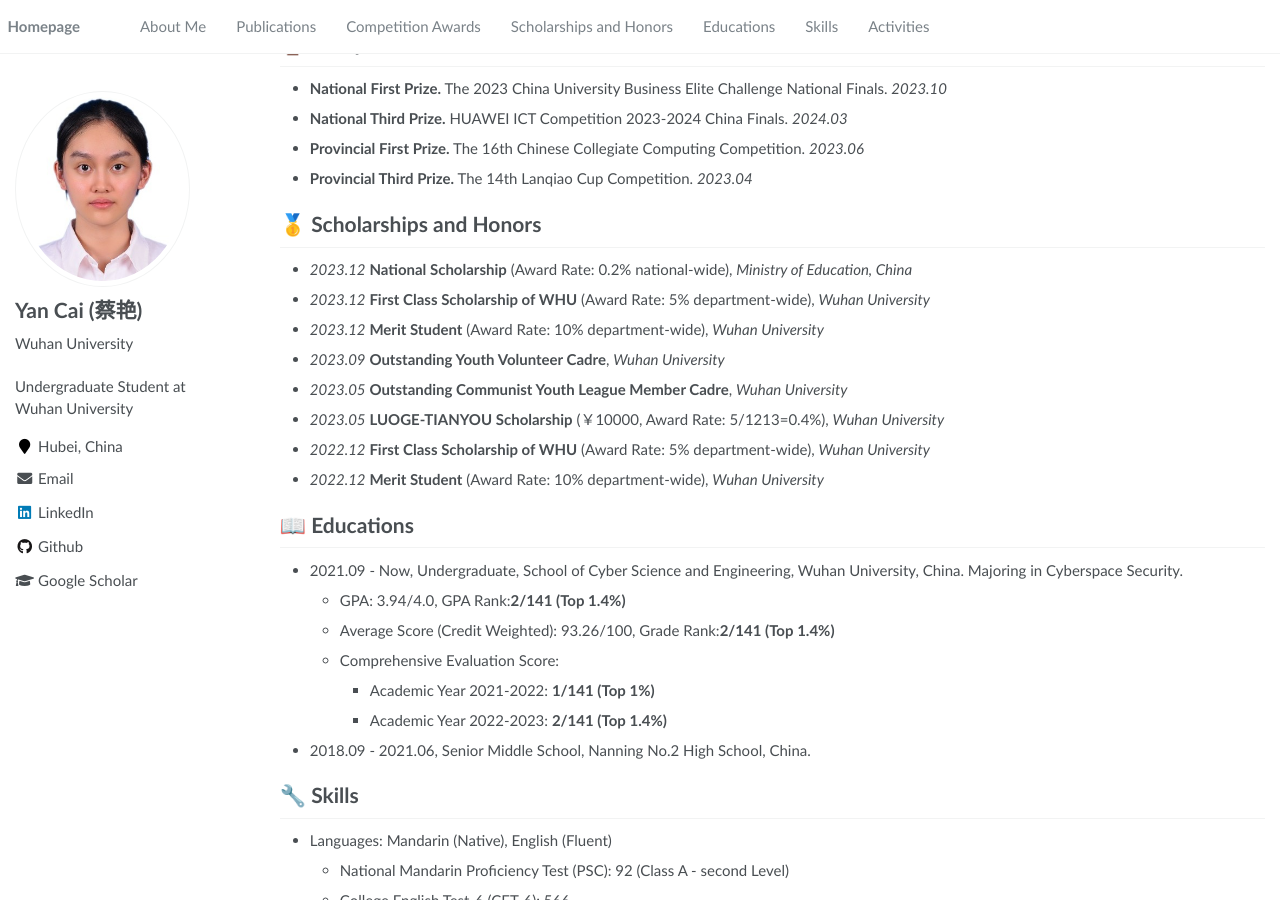
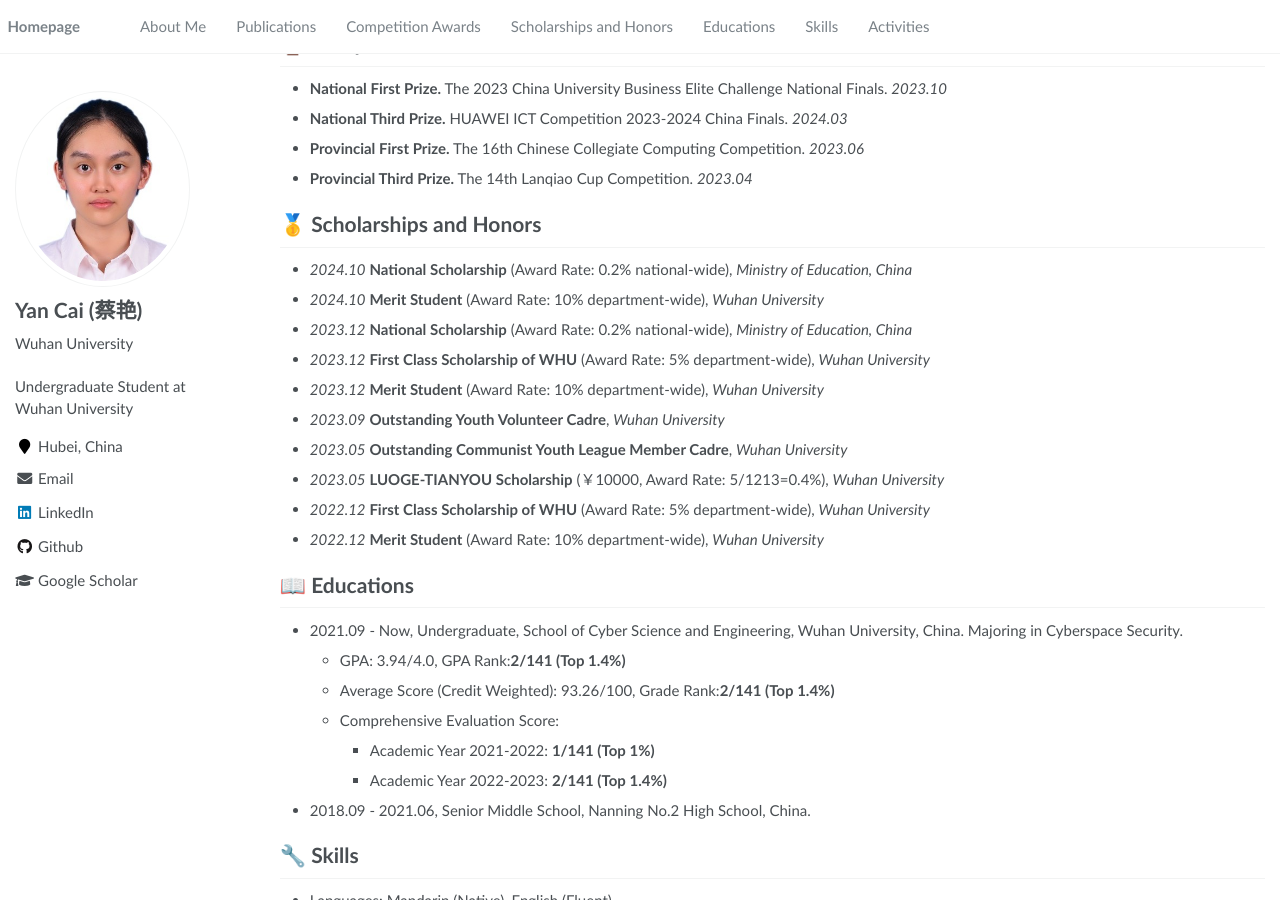
Before and after one commit to Cyccyyycyc/Cyccyyycyc.github.io, a Jekyll site: the page built from _pages/about.md, in a window 1280 px wide and 900 px high, scrolled down 360 px. Built offline with Jekyll 4.4.1, drawn with Linux system fonts in a browser that asks for light colours.

Commit message:
add 2 item in Scholarships and Honors

```diff
--- a/_pages/about.md
+++ b/_pages/about.md
@@ -47,6 +47,8 @@ Ziheng Huang, Boheng Li, **Yan Cai**, Run Wang, Shangwei Guo, Liming Fang, Jing
 - **蓝桥杯软件赛道 Python 程序设计赛：湖北赛区三等奖** *省部级* 2023 &nbsp;&nbsp;[[证明]](../docs/蓝桥杯.pdf)      -->
 
 # 🥇 Scholarships and Honors
+- *2024.10* **National Scholarship** (Award Rate: 0.2% national-wide), *Ministry of Education, China*
+- *2024.10* **Merit Student** (Award Rate: 10% department-wide), *Wuhan University*
 - *2023.12* **National Scholarship** (Award Rate: 0.2% national-wide), *Ministry of Education, China*
 - *2023.12* **First Class Scholarship of WHU** (Award Rate: 5% department-wide), *Wuhan University*
 - *2023.12* **Merit Student** (Award Rate: 10% department-wide), *Wuhan University*
```
